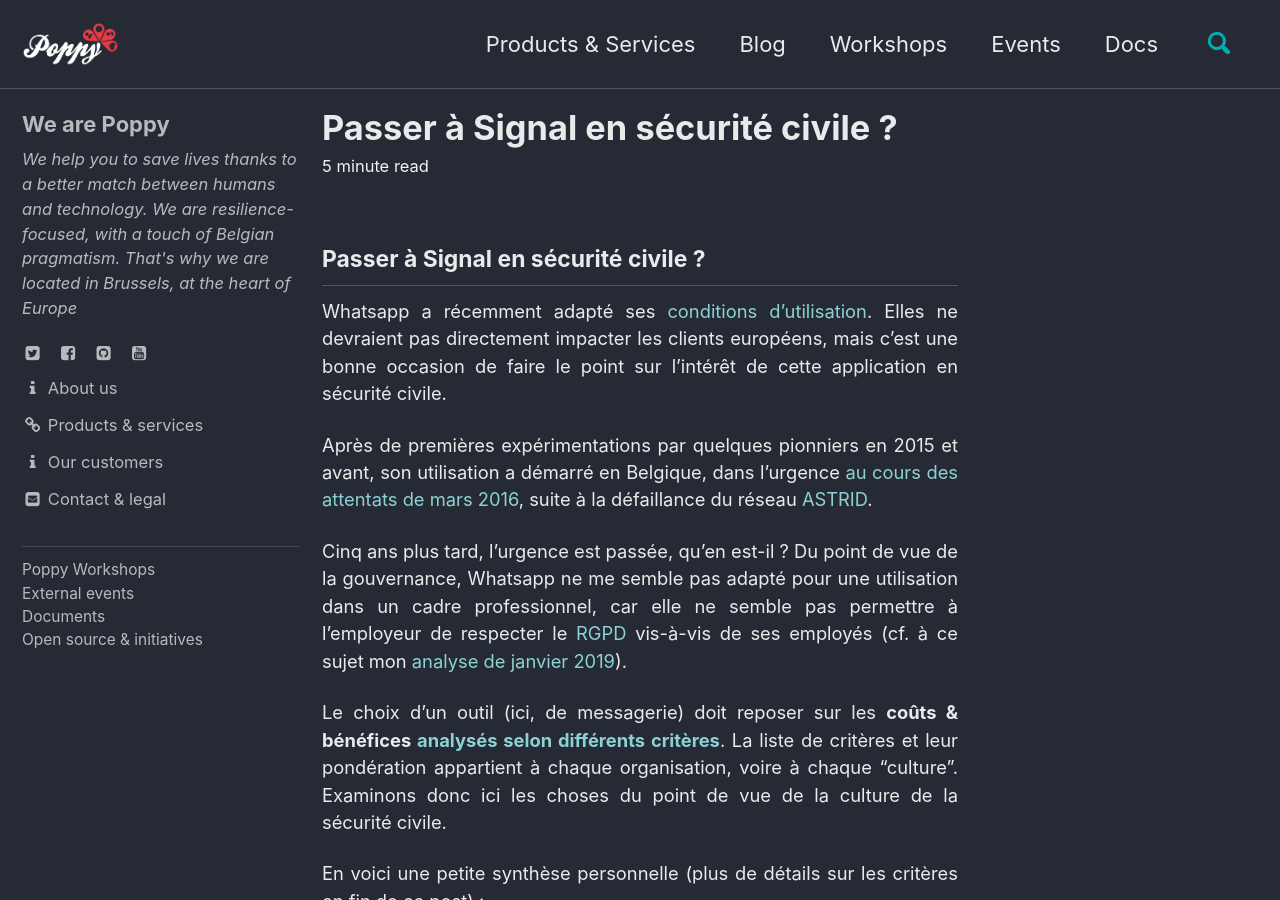
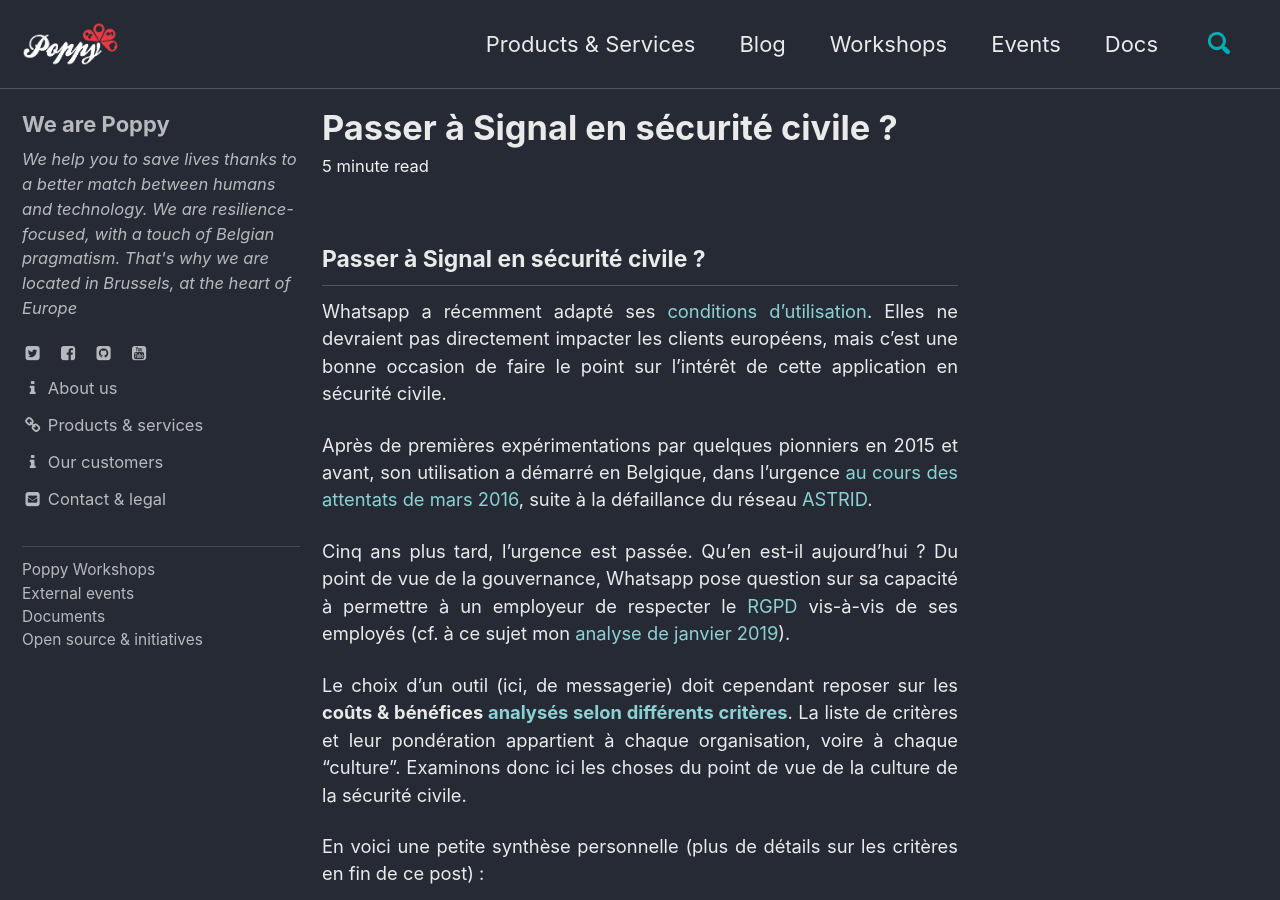
Before and after one commit to ccloquet/ccloquet.github.io, a Jekyll site: the page built from _posts/2021-01-12-signal_pour_la_securite_civile.md, in a window 1280 px wide and 900 px high. Built offline with Jekyll 4.4.1, drawn with Linux system fonts in a browser that asks for light colours; cached includes are drawn as plain includes.

Commit message:
Update 2021-01-12-signal_pour_la_securite_civile.md

```diff
--- a/_posts/2021-01-12-signal_pour_la_securite_civile.md
+++ b/_posts/2021-01-12-signal_pour_la_securite_civile.md
@@ -10,9 +10,9 @@ Whatsapp a récemment adapté ses [conditions d'utilisation](https://www.whatsap
 
 Après de premières expérimentations par quelques pionniers en 2015 et avant, son utilisation a démarré en Belgique, dans l'urgence [au cours des attentats de mars 2016](https://www.rtl.be/info/belgique/faits-divers/attentats-a-bruxelles-voici-pourquoi-la-police-a-du-communiquer-via-whatsapp-pendant-les-operations-de-secours-805347.aspx), suite à la défaillance du réseau [ASTRID](https://www.astrid.be).
 
-Cinq ans plus tard, l'urgence est passée, qu'en est-il ? Du point de vue de la gouvernance, Whatsapp ne me semble pas adapté pour une utilisation dans un cadre professionnel, car elle ne semble pas permettre à l'employeur de respecter le [RGPD](https://fr.wikipedia.org/wiki/R%C3%A8glement_g%C3%A9n%C3%A9ral_sur_la_protection_des_donn%C3%A9es) vis-à-vis de ses employés (cf. à ce sujet mon <a href='https://blog.my-poppy.eu/Whatsapp'>analyse de janvier 2019</a>).
+Cinq ans plus tard, l'urgence est passée. Qu'en est-il aujourd'hui ? Du point de vue de la gouvernance, Whatsapp pose question sur sa capacité à permettre à un employeur de respecter le [RGPD](https://fr.wikipedia.org/wiki/R%C3%A8glement_g%C3%A9n%C3%A9ral_sur_la_protection_des_donn%C3%A9es) vis-à-vis de ses employés (cf. à ce sujet mon <a href='https://blog.my-poppy.eu/Whatsapp'>analyse de janvier 2019</a>).
 
-Le choix d'un outil (ici, de messagerie) doit reposer sur les **coûts & bénéfices [analysés selon différents critères](https://blog.my-poppy.eu/decider)**. La liste de critères et leur pondération appartient à chaque organisation, voire à chaque "culture".
+Le choix d'un outil (ici, de messagerie) doit cependant reposer sur les **coûts & bénéfices [analysés selon différents critères](https://blog.my-poppy.eu/decider)**. La liste de critères et leur pondération appartient à chaque organisation, voire à chaque "culture".
 Examinons donc ici les choses du point de vue de la culture de la sécurité civile.
 
 En voici une petite synthèse personnelle (plus de détails sur les critères en fin de ce post) :
```
